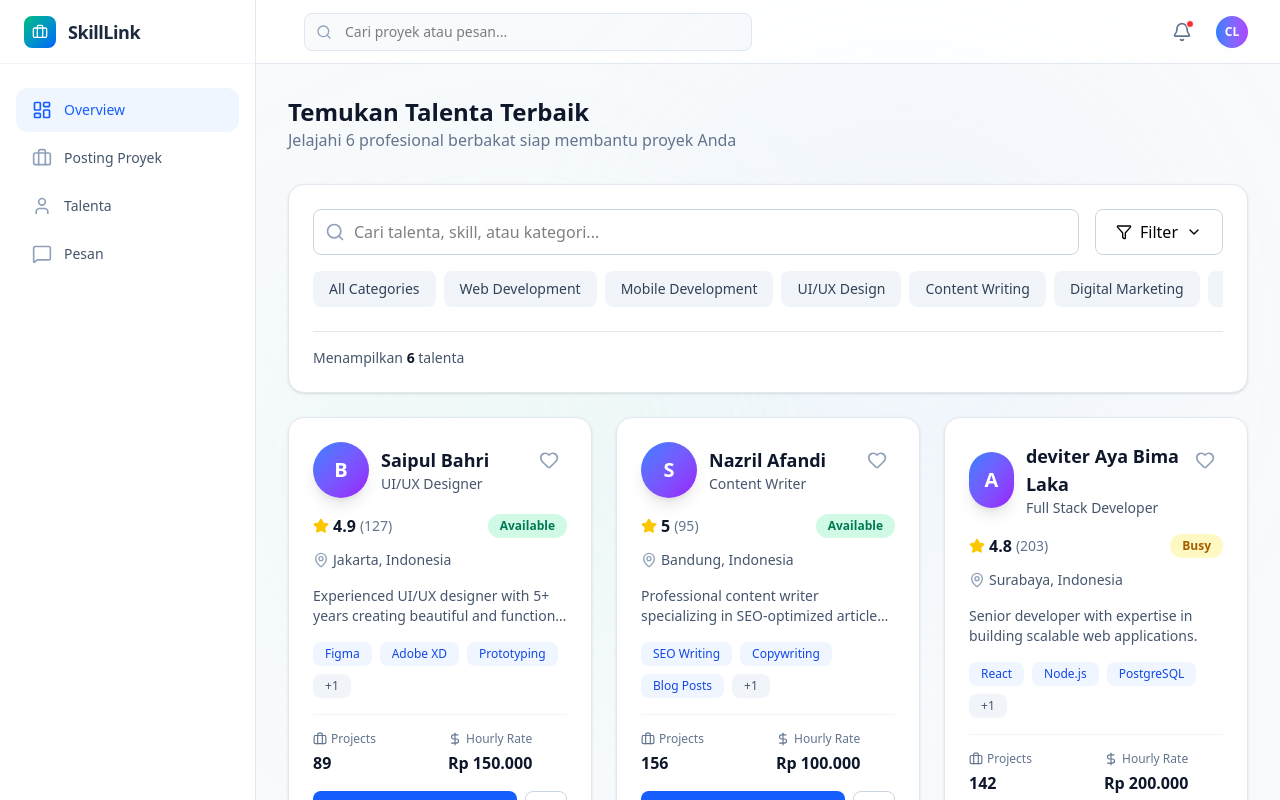
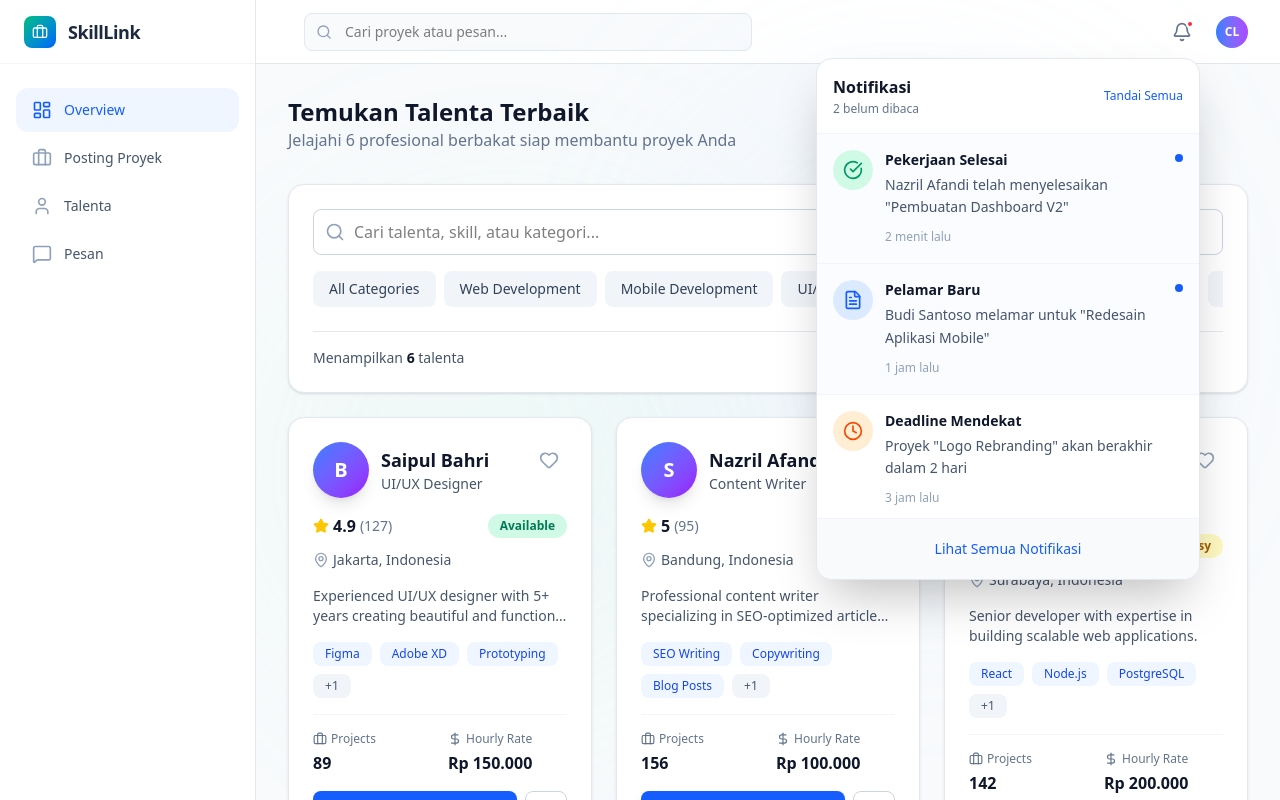
Before and after one commit to KodingMulu/SkillLink, a Next.js app in the folder web/: page /dashboard/client/talents in a window 1280 px wide. Both pictures are taken after a click on the button 1182 px from the left and 31 px from the top of the page. Shown: the top 800 px of the page. Built offline with nearby package versions, Linux system fonts and the light colour scheme.

Commit message:
update:file dashboardlayout.tsx menambahkan fitur notifikasi pada halaman client

```diff
--- a/web/src/app/dashboard/DashboardLayout.tsx
+++ b/web/src/app/dashboard/DashboardLayout.tsx
@@ -1,9 +1,10 @@
 'use client';
 
-import React, { useState } from 'react';
+import React, { useState, useRef, useEffect } from 'react';
 import {
   Briefcase, LayoutDashboard, MessageSquare,
-  Settings, LogOut, Bell, Search, Menu, X, User
+  Settings, LogOut, Bell, Search, Menu, X, User,
+  CheckCircle, AlertCircle, Clock, FileText
 } from 'lucide-react';
 import Link from 'next/link';
 
@@ -15,6 +16,20 @@ export default function DashboardLayout({
   role?: 'freelancer' | 'client';
 }) {
   const [isSidebarOpen, setIsSidebarOpen] = useState(false);
+  const [isNotificationOpen, setIsNotificationOpen] = useState(false);
+  const notificationRef = useRef<HTMLDivElement>(null);
+
+  // Close notification dropdown when clicking outside
+  useEffect(() => {
+    const handleClickOutside = (event: MouseEvent) => {
+      if (notificationRef.current && !notificationRef.current.contains(event.target as Node)) {
+        setIsNotificationOpen(false);
+      }
+    };
+
+    document.addEventListener('mousedown', handleClickOutside);
+    return () => document.removeEventListener('mousedown', handleClickOutside);
+  }, []);
 
   const menuItems = role === 'freelancer' ? [
     { icon: LayoutDashboard, label: 'Overview', href: '/dashboard/freelancer', active: true },
@@ -27,6 +42,61 @@ export default function DashboardLayout({
     { icon: User, label: 'Talenta', href: '/dashboard/client/talents' },
     { icon: MessageSquare, label: 'Pesan', href: '/dashboard/client/messages' },
   ];
+
+  // Sample notifications data
+  const notifications = [
+    {
+      id: 1,
+      type: 'success',
+      icon: CheckCircle,
+      iconBg: 'bg-emerald-100',
+      iconColor: 'text-emerald-600',
+      title: 'Pekerjaan Selesai',
+      message: 'Nazril Afandi telah menyelesaikan "Pembuatan Dashboard V2"',
+      time: '2 menit lalu',
+      unread: true
+    },
+    {
+      id: 2,
+      type: 'info',
+      icon: FileText,
+      iconBg: 'bg-blue-100',
+      iconColor: 'text-blue-600',
+      title: 'Pelamar Baru',
+      message: 'Budi Santoso melamar untuk "Redesain Aplikasi Mobile"',
+      time: '1 jam lalu',
+      unread: true
+    },
+    {
+      id: 3,
+      type: 'warning',
+      icon: Clock,
+      iconBg: 'bg-orange-100',
+      iconColor: 'text-orange-600',
+      title: 'Deadline Mendekat',
+      message: 'Proyek "Logo Rebranding" akan berakhir dalam 2 hari',
+      time: '3 jam lalu',
+      unread: false
+    },
+    {
+      id: 4,
+      type: 'alert',
+      icon: AlertCircle,
+      iconBg: 'bg-red-100',
+      iconColor: 'text-red-600',
+      title: 'Pembayaran Tertunda',
+      message: 'Invoice #1234 menunggu pembayaran Anda',
+      time: '1 hari lalu',
+      unread: false
+    }
+  ];
+
+  const unreadCount = notifications.filter(n => n.unread).length;
+
+  const handleMarkAllRead = () => {
+    console.log('Mark all as read');
+    // Implementasi mark all as read di sini
+  };
 
   return (
     <div className="min-h-screen bg-slate-50 flex font-sans">
@@ -63,7 +133,6 @@ export default function DashboardLayout({
           </nav>
 
           <div className="p-4 border-t border-slate-100 space-y-1">
-            {/* ← BAGIAN INI YANG DIPERBAIKI */}
             <Link
               href={role === 'freelancer' ? '/dashboard/freelancer/settings' : '/dashboard/client/settings'}
               className="flex items-center px-4 py-3 text-sm font-medium text-slate-600 hover:bg-slate-50 rounded-xl transition-colors"
@@ -97,10 +166,77 @@ export default function DashboardLayout({
           </div>
 
           <div className="flex items-center space-x-4">
-            <button className="relative p-2 text-slate-500 hover:bg-slate-50 rounded-full transition-colors">
-              <Bell className="w-5 h-5" />
-              <span className="absolute top-1.5 right-1.5 w-2 h-2 bg-red-500 rounded-full border border-white"></span>
-            </button>
+            {/* Notification Dropdown */}
+            <div className="relative" ref={notificationRef}>
+              <button
+                onClick={() => setIsNotificationOpen(!isNotificationOpen)}
+                className="relative p-2 text-slate-500 hover:bg-slate-100 rounded-full transition-colors"
+              >
+                <Bell className="w-5 h-5" />
+                {unreadCount > 0 && (
+                  <span className="absolute top-1.5 right-1.5 w-2 h-2 bg-red-500 rounded-full border-2 border-white"></span>
+                )}
+              </button>
+
+              {/* Notification Dropdown Panel */}
+              {isNotificationOpen && (
+                <div className="absolute right-0 mt-2 w-96 bg-white rounded-2xl shadow-2xl border border-slate-200 z-50 overflow-hidden animate-in slide-in-from-top-2 duration-200">
+                  {/* Header */}
+                  <div className="p-4 border-b border-slate-100 flex items-center justify-between">
+                    <div>
+                      <h3 className="font-bold text-slate-900">Notifikasi</h3>
+                      {unreadCount > 0 && (
+                        <p className="text-xs text-slate-500 mt-0.5">{unreadCount} belum dibaca</p>
+                      )}
+                    </div>
+                    <button
+                      onClick={handleMarkAllRead}
+                      className="text-xs text-blue-600 hover:text-blue-700 font-medium"
+                    >
+                      Tandai Semua
+                    </button>
+                  </div>
+
+                  {/* Notification List */}
+                  <div className="max-h-96 overflow-y-auto">
+                    {notifications.map((notification) => (
+                      <div
+                        key={notification.id}
+                        className={`p-4 border-b border-slate-100 hover:bg-slate-50 transition-colors cursor-pointer ${
+                          notification.unread ? 'bg-blue-50/30' : ''
+                        }`}
+                      >
+                        <div className="flex gap-3">
+                          <div className={`w-10 h-10 ${notification.iconBg} rounded-full flex items-center justify-center flex-shrink-0`}>
+                            <notification.icon className={`w-5 h-5 ${notification.iconColor}`} />
+                          </div>
+                          <div className="flex-1 min-w-0">
+                            <div className="flex items-start justify-between mb-1">
+                              <h4 className="font-semibold text-slate-900 text-sm">{notification.title}</h4>
+                              {notification.unread && (
+                                <div className="w-2 h-2 bg-blue-600 rounded-full flex-shrink-0 mt-1"></div>
+                              )}
+                            </div>
+                            <p className="text-sm text-slate-600 leading-relaxed mb-1">
+                              {notification.message}
+                            </p>
+                            <span className="text-xs text-slate-400">{notification.time}</span>
+                          </div>
+                        </div>
+                      </div>
+                    ))}
+                  </div>
+
+                  {/* Footer */}
+                  <div className="p-3 border-t border-slate-100 bg-slate-50">
+                    <button className="w-full text-center text-sm font-medium text-blue-600 hover:text-blue-700 py-2">
+                      Lihat Semua Notifikasi
+                    </button>
+                  </div>
+                </div>
+              )}
+            </div>
+
             <div className="h-8 w-8 rounded-full bg-gradient-to-r from-blue-500 to-purple-500 flex items-center justify-center text-white text-xs font-bold ring-2 ring-white shadow-sm">
               {role === 'freelancer' ? 'ME' : 'CL'}
             </div>
```
